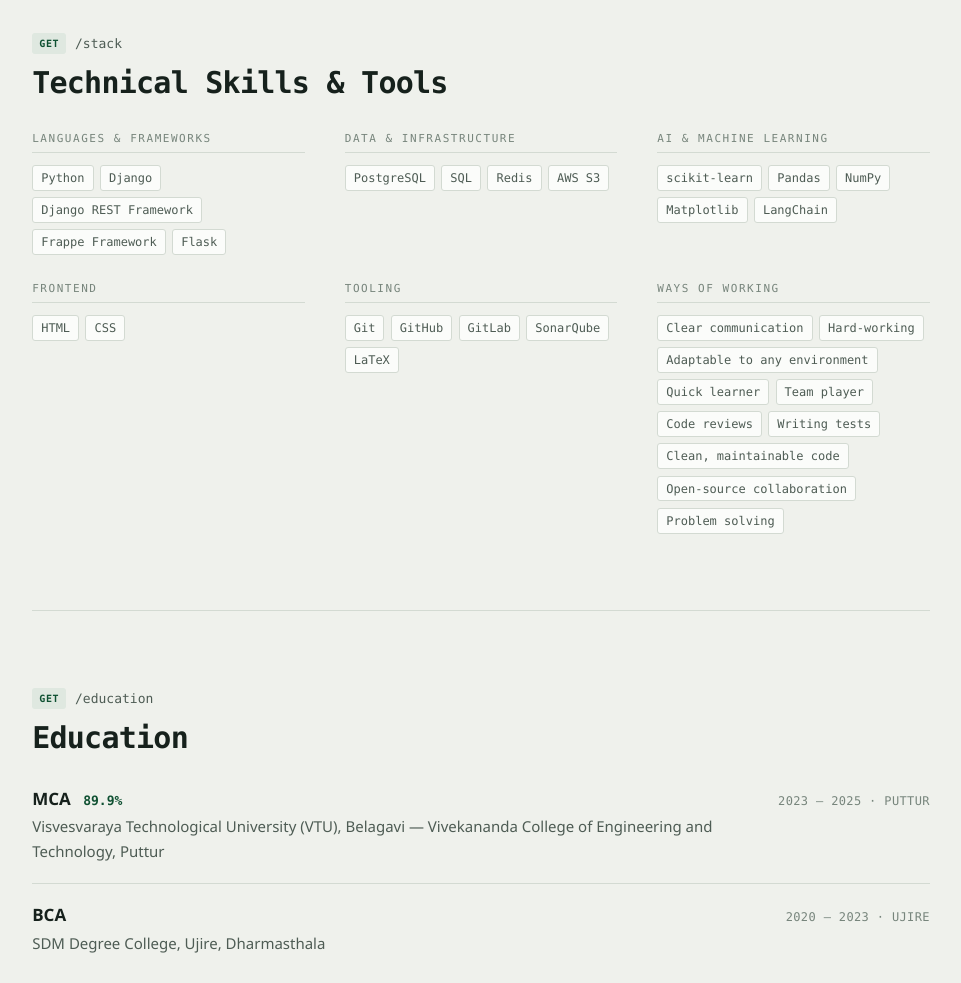
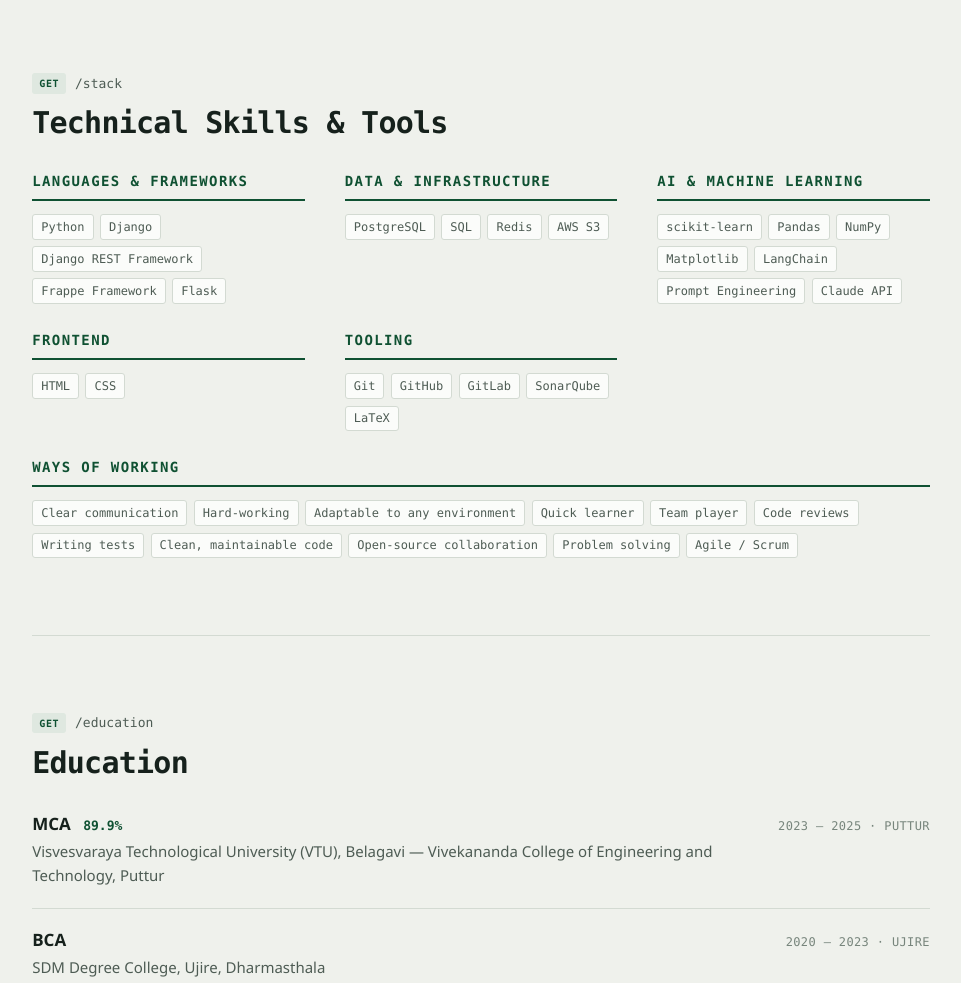
Before and after one commit to Kruthikagowda12/MY-portfolio, a plain HTML site: page index.html in a window 1280 px wide. Shown: the part 4520-5503 px from the top of the page, without its empty margins (299-1260 px from the left). Drawn offline with Linux system fonts and the light colour scheme.

Commit message:
feat: Add Timesheet project, AI skills and Anthropic certification
- Add Timesheet Application internal project card
- Add Prompt Engineering and Claude API to AI skills
- Add Claude Code in Action (Anthropic) certification
- Add Agile / Scrum to Ways of working
- Make Ways of working span full width to remove layout gaps
- Make skill group headings larger and highlighted

```diff
--- a/index.html
+++ b/index.html
@@ -162,7 +162,7 @@
     <!-- Projects -->
     <section class="section" id="projects" aria-labelledby="projects-h">
       <div class="sec-head">
-        <p class="route"><span class="method" aria-hidden="true">GET</span><code>/projects</code><span class="ret">&nbsp;→ 10 records</span></p>
+        <p class="route"><span class="method" aria-hidden="true">GET</span><code>/projects</code><span class="ret">&nbsp;→ 11 records</span></p>
         <h2 id="projects-h">Projects</h2>
       </div>
 
@@ -205,6 +205,15 @@
           <h3>Company Client Projects</h3>
           <p>Client-facing modules at PaceWisdom: REST endpoints, business logic and database work across Django and Frappe codebases.</p>
           <ul class="chips"><li>Django</li><li>Frappe</li><li>REST APIs</li><li>SQL</li></ul>
+        </li>
+
+        <li class="card">
+          <p class="card__kind">Backend · Internal</p>
+          <h3>Timesheet Application</h3>
+          <p>A company-internal timesheet system at PaceWisdom. I built the Appraisal
+             and Project modules and the scheduled cron jobs, and fixed reliability
+             and design issues while working in Agile sprints.</p>
+          <ul class="chips"><li>Django</li><li>PostgreSQL</li><li>Cron jobs</li><li>Agile</li></ul>
         </li>
 
         <li class="card">
@@ -295,6 +304,7 @@
           <h3>AI &amp; Machine Learning</h3>
           <ul class="chips">
             <li>scikit-learn</li><li>Pandas</li><li>NumPy</li><li>Matplotlib</li><li>LangChain</li>
+            <li>Prompt Engineering</li><li>Claude API</li>
           </ul>
         </div>
         <div class="group">
@@ -307,13 +317,13 @@
             <li>Git</li><li>GitHub</li><li>GitLab</li><li>SonarQube</li><li>LaTeX</li>
           </ul>
         </div>
-        <div class="group">
+        <div class="group group--wide">
           <h3>Ways of working</h3>
           <ul class="chips">
             <li>Clear communication</li><li>Hard-working</li><li>Adaptable to any environment</li>
             <li>Quick learner</li><li>Team player</li><li>Code reviews</li>
             <li>Writing tests</li><li>Clean, maintainable code</li><li>Open-source collaboration</li>
-            <li>Problem solving</li>
+            <li>Problem solving</li><li>Agile / Scrum</li>
           </ul>
         </div>
       </div>
@@ -376,6 +386,7 @@
           <ul class="marked">
             <li>Front End Development — HTML, Great Learning.</li>
             <li>Google Data Analytics, Coursera.</li>
+            <li>Claude Code in Action, Anthropic.</li>
           </ul>
         </div>
       </div>
--- a/styles.css
+++ b/styles.css
@@ -448,14 +448,15 @@ code, .mono { font-family: var(--mono); }
 
 /* --- Stack groups -------------------------------------------------------- */
 .groups { display: grid; grid-template-columns: repeat(auto-fit, minmax(15rem, 1fr)); gap: 1.75rem 2.5rem; }
+.group--wide { grid-column: 1 / -1; }
 .group h3 {
-  margin: 0 0 .75rem;
-  padding-bottom: .5rem;
-  border-bottom: 1px solid var(--rule);
-  font: 500 .6875rem/1 var(--mono);
-  letter-spacing: .14em;
+  margin: 0 0 .85rem;
+  padding-bottom: .55rem;
+  border-bottom: 2px solid var(--accent);
+  font: 700 .875rem/1.2 var(--mono);
+  letter-spacing: .1em;
   text-transform: uppercase;
-  color: var(--ink-faint);
+  color: var(--accent);
 }
 
 /* --- Education ----------------------------------------------------------- */
```
